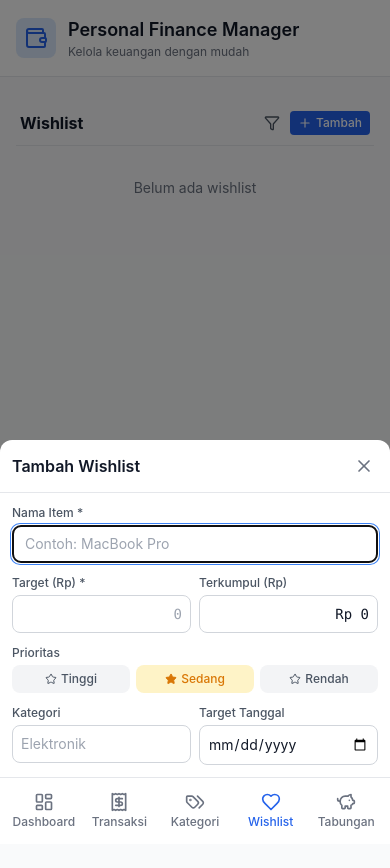
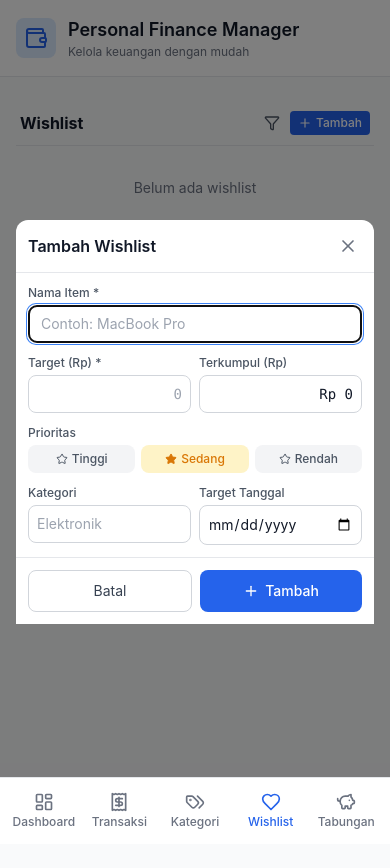
Before and after one commit to tzoee/personal-finance-manager, a React (Vite) app: page /wishlist in a window 390 px wide. Both pictures are taken after a click on the button "Tambah". Shown: the top 868 px of the page. Built offline with nearby package versions, Linux system fonts and the light colour scheme.

Commit message:
fix: center WishlistForm modal on mobile
- Changed from items-end to items-center for all screen sizes
- Form now appears centered on mobile instead of bottom
- Added p-4 padding around modal for all devices

```diff
--- a/src/components/wishlist/WishlistForm.tsx
+++ b/src/components/wishlist/WishlistForm.tsx
@@ -63,8 +63,8 @@ export default function WishlistForm({ item, onSubmit, onCancel }: WishlistFormP
   }
 
   return (
-    <div className="fixed inset-0 bg-black/50 flex items-end sm:items-center justify-center z-50">
-      <div className="bg-white dark:bg-gray-800 w-full sm:max-w-md sm:rounded-xl sm:m-4 rounded-t-xl max-h-[85vh] flex flex-col">
+    <div className="fixed inset-0 bg-black/50 flex items-center justify-center z-50 p-4">
+      <div className="bg-white dark:bg-gray-800 w-full max-w-md rounded-xl max-h-[85vh] flex flex-col">
         {/* Header */}
         <div className="flex items-center justify-between p-3 border-b border-gray-200 dark:border-gray-700">
           <h2 className="text-base font-semibold text-gray-900 dark:text-gray-100">
```
Also changed, not shown: commit_msg.txt.
